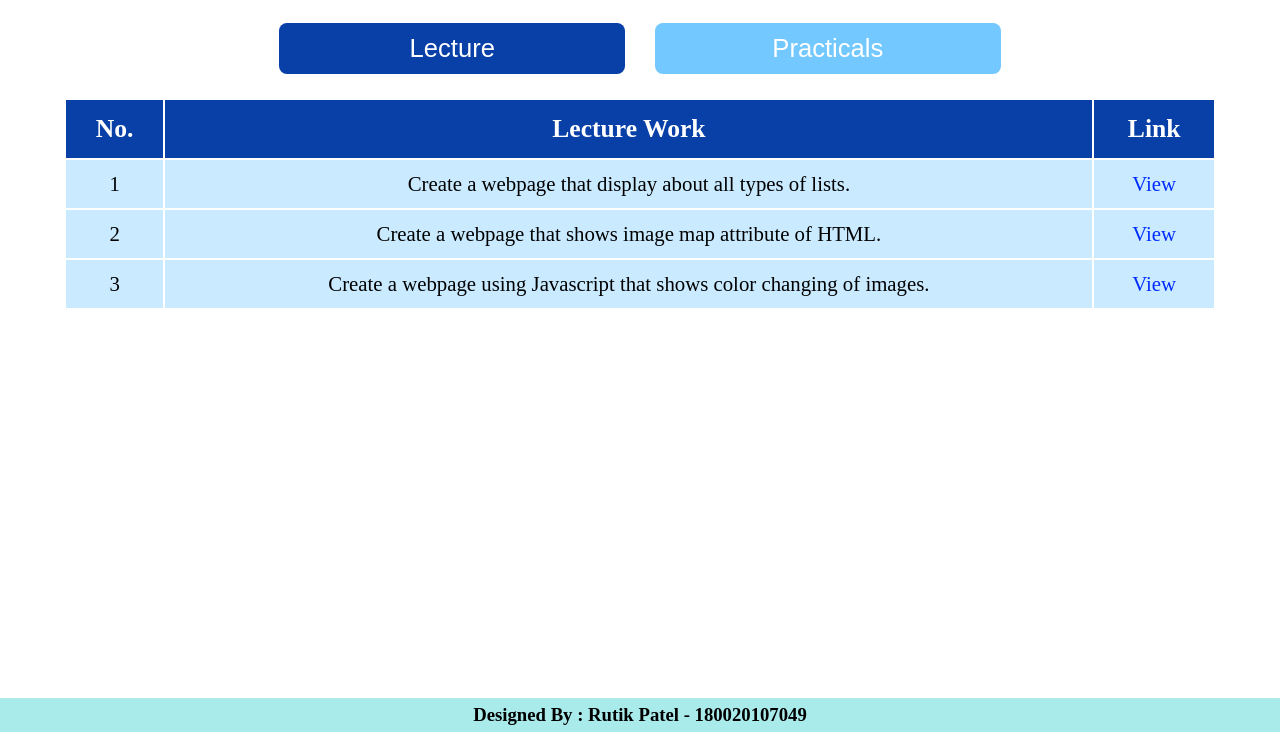
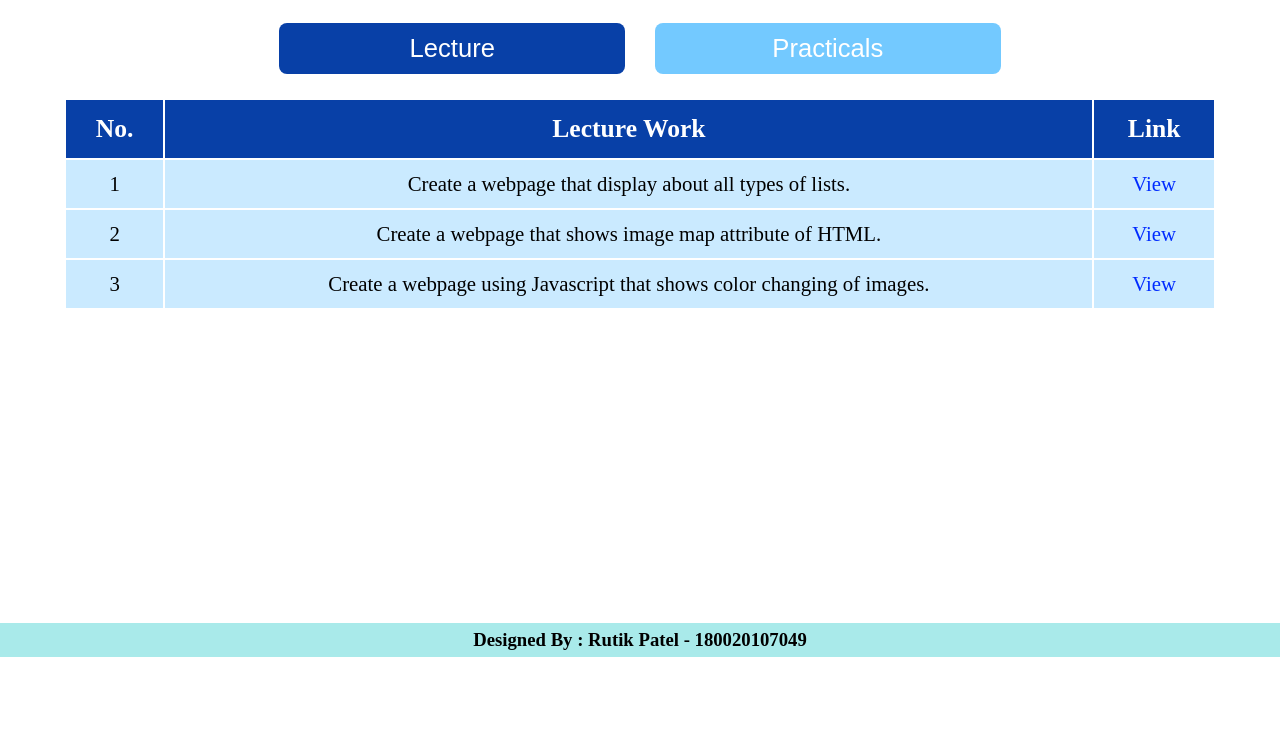
Before and after one commit to rutikkpatel/WebProgramming, a plain HTML site: page index.html in a window 1280 px wide. Shown: the part 68-800 px from the top of the page. Drawn offline with Linux system fonts and the light colour scheme.

Commit message:
Update style.css

```diff
--- a/css/style.css
+++ b/css/style.css
@@ -85,9 +85,10 @@
     display: block;
 }
 footer h3{
-    position: fixed;
+    /*For Fixed Footer*/
+   /* position: fixed;
     left: 0;
-    bottom: 0;
+    bottom: 0;*/
     width: 100%;
     background-color: #32cdcd6b;
     text-align: center;
```
